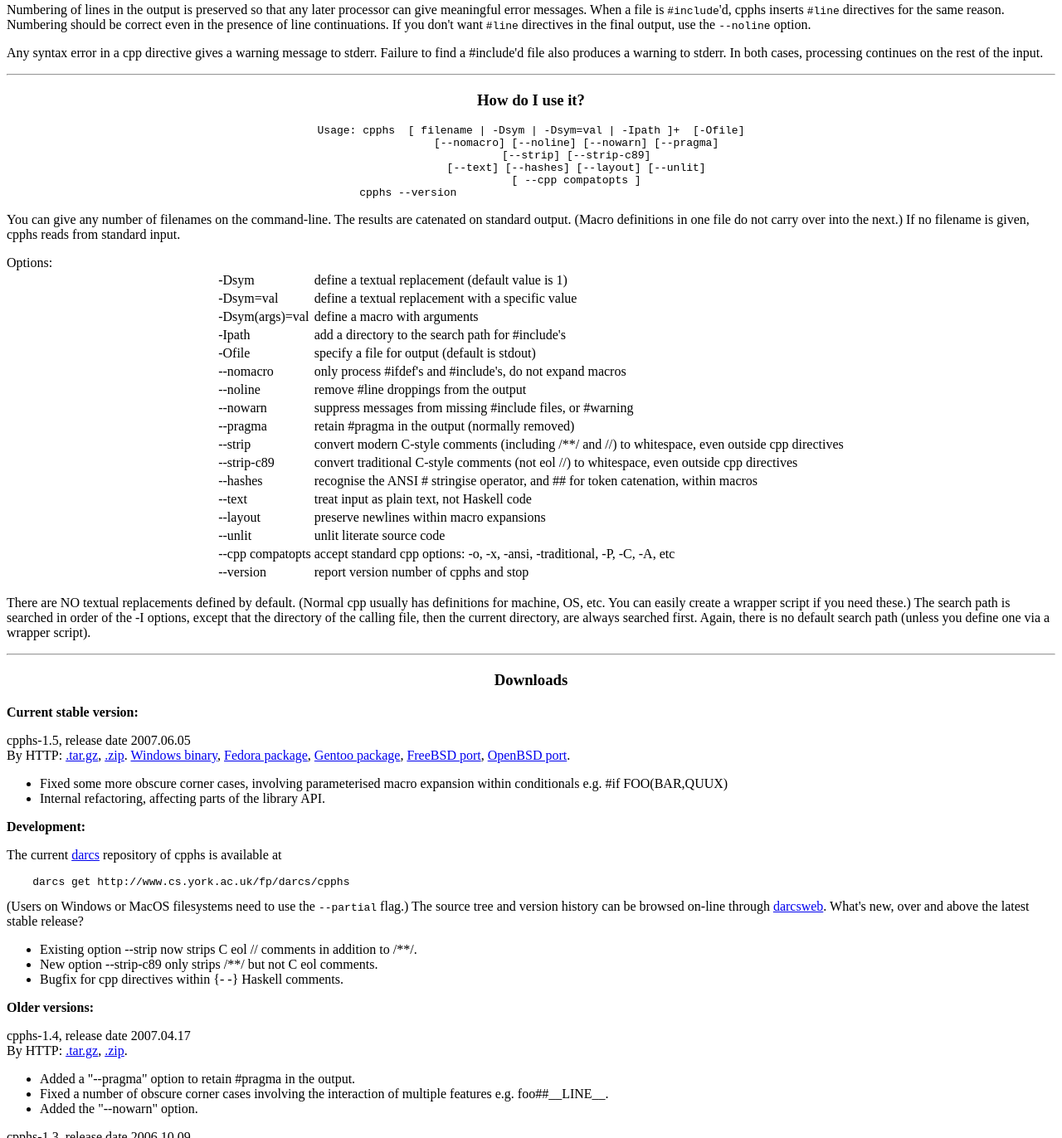
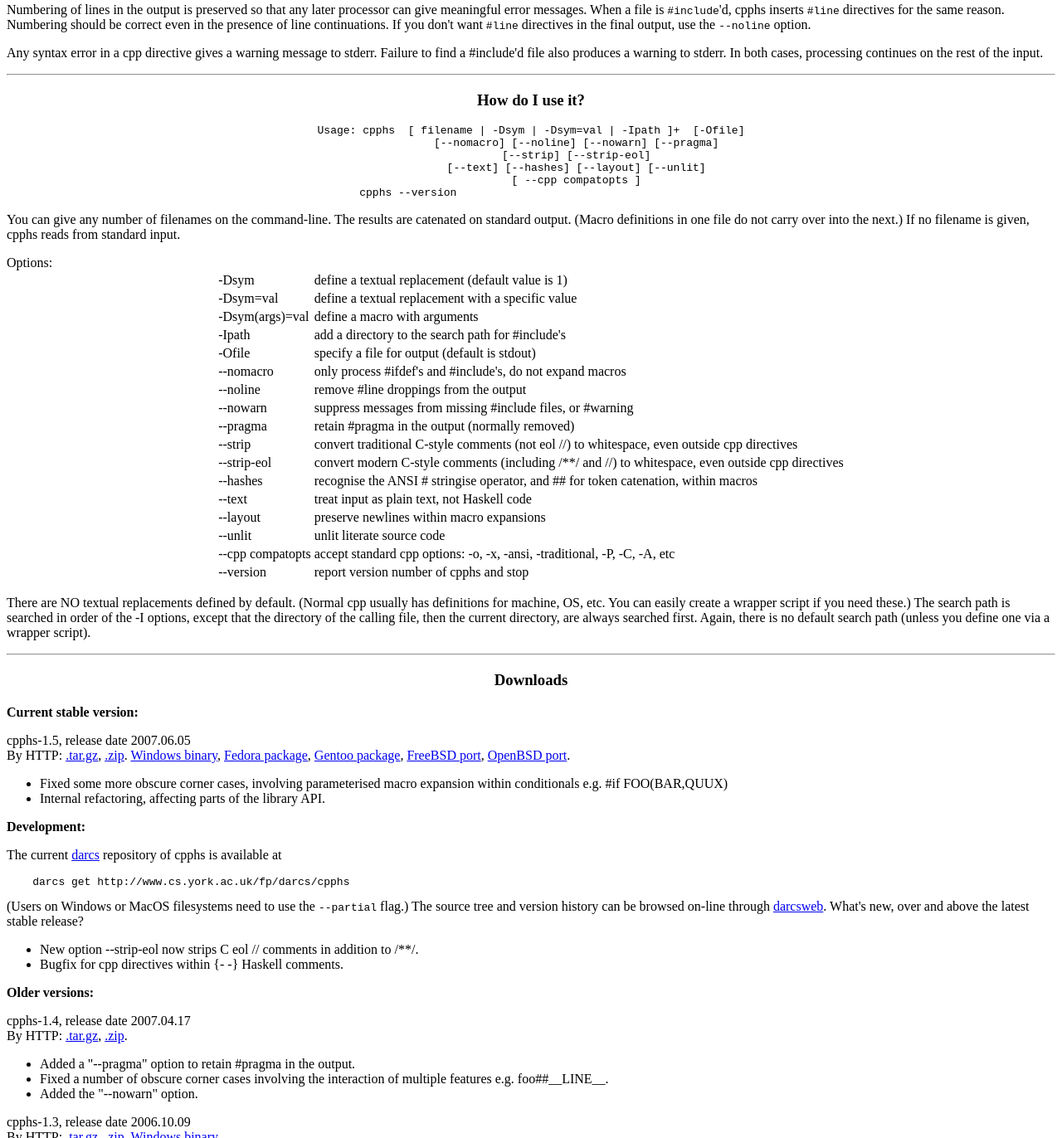
Before and after one commit to flowbox-public/cpphs, a plain HTML site: page docs/index.html in a window 1280 px wide. Shown: the part 979-2351 px from the top of the page at 83% size. Drawn offline with Linux system fonts and the light colour scheme.

Commit message:
Swap options --strip and --strip-c89, renaming the latter to --strip-eol.

```diff
--- a/docs/index.html
+++ b/docs/index.html
@@ -114,7 +114,7 @@ both cases, processing continues on the rest of the input.
 <center><pre>
 Usage: cpphs  [ filename | -Dsym | -Dsym=val | -Ipath ]+  [-Ofile]
               [--nomacro] [--noline] [--nowarn] [--pragma]
-              [--strip] [--strip-c89]
+              [--strip] [--strip-eol]
               [--text] [--hashes] [--layout] [--unlit]
               [ --cpp compatopts ]
        cpphs --version
@@ -147,10 +147,10 @@ Options:
 <tr><td>--pragma</td>
     <td>retain #pragma in the output (normally removed)</td></tr>
 <tr><td>--strip</td>
+    <td>convert traditional C-style comments (not eol //) to whitespace,
+                      even outside cpp directives</td></tr>
+<tr><td>--strip-eol</td>
     <td>convert modern C-style comments (including /**/ and //) to whitespace,
-                      even outside cpp directives</td></tr>
-<tr><td>--strip-c89</td>
-    <td>convert traditional C-style comments (not eol //) to whitespace,
                       even outside cpp directives</td></tr>
 <tr><td>--hashes</td>
     <td>recognise the ANSI # stringise operator, and ## for
@@ -213,8 +213,7 @@ be browsed on-line through
 <a href="http://www.cs.york.ac.uk/fp/darcs/">darcsweb</a>.
 What's new, over and above the latest stable release?
 <ul>
-<li> Existing option --strip now strips C eol // comments in addition to /**/.
-<li> New option --strip-c89 only strips /**/ but not C eol comments.
+<li> New option --strip-eol now strips C eol // comments in addition to /**/.
 <li> Bugfix for cpp directives within {- -} Haskell comments.
 </ul>
 
```
Also changed, not shown: 6 other files.
